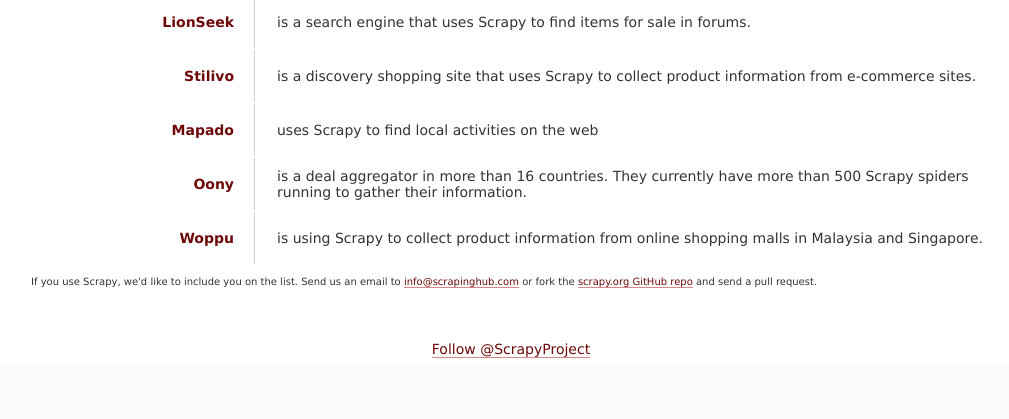
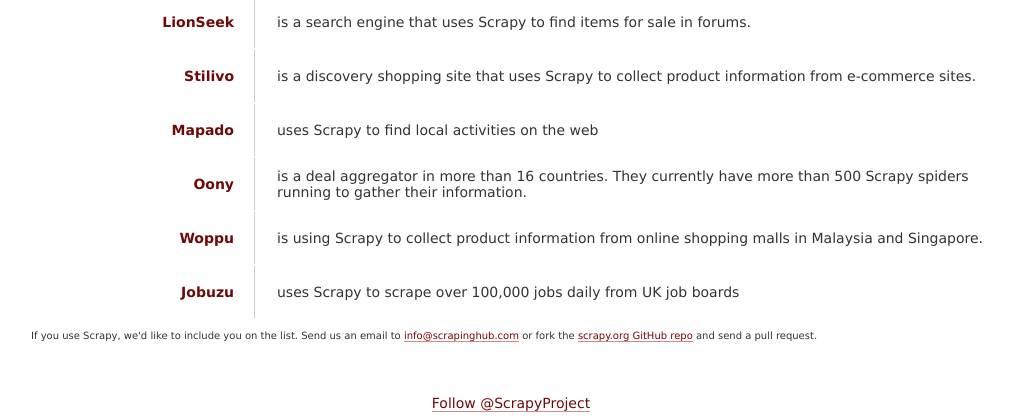
Before and after one commit to scrapy/scrapy.org, a Django app: template templates/pages/companies.html in a window 1280 px wide. Shown: the part 1832-2251 px from the top of the page, without its empty margins (129-1138 px from the left). Before the commit the page ends 2190 px from the top, so only its background shows below. Run offline with Django 3.2, Linux system fonts and the light colour scheme; the template is opened without the code that fills it, so the values that code supplies are empty; some libraries are stand-ins or nearby versions; grey boxes are pictures that could not be loaded.

Commit message:
added Jobuzu to companies

```diff
--- a/templates/pages/companies.html
+++ b/templates/pages/companies.html
@@ -149,6 +149,10 @@
         <th><a href="http://woppu.my/">Woppu</a></th>
         <td>is using Scrapy to collect product information from online shopping malls in Malaysia and Singapore.
     </tr>
+    <tr>
+        <th><a href="http://jobuzu.co.uk/">Jobuzu</a></th>
+        <td>uses Scrapy to scrape over 100,000 jobs daily from UK job boards</td>
+    </tr>
 </table>
 
 <p class="note">If you use Scrapy, we'd like to include you on the list. Send us an email to <a href="mailto:info@scrapinghub.com">info@scrapinghub.com</a> or fork the <a href="">scrapy.org GitHub repo</a> and send a pull request.</p>
```
